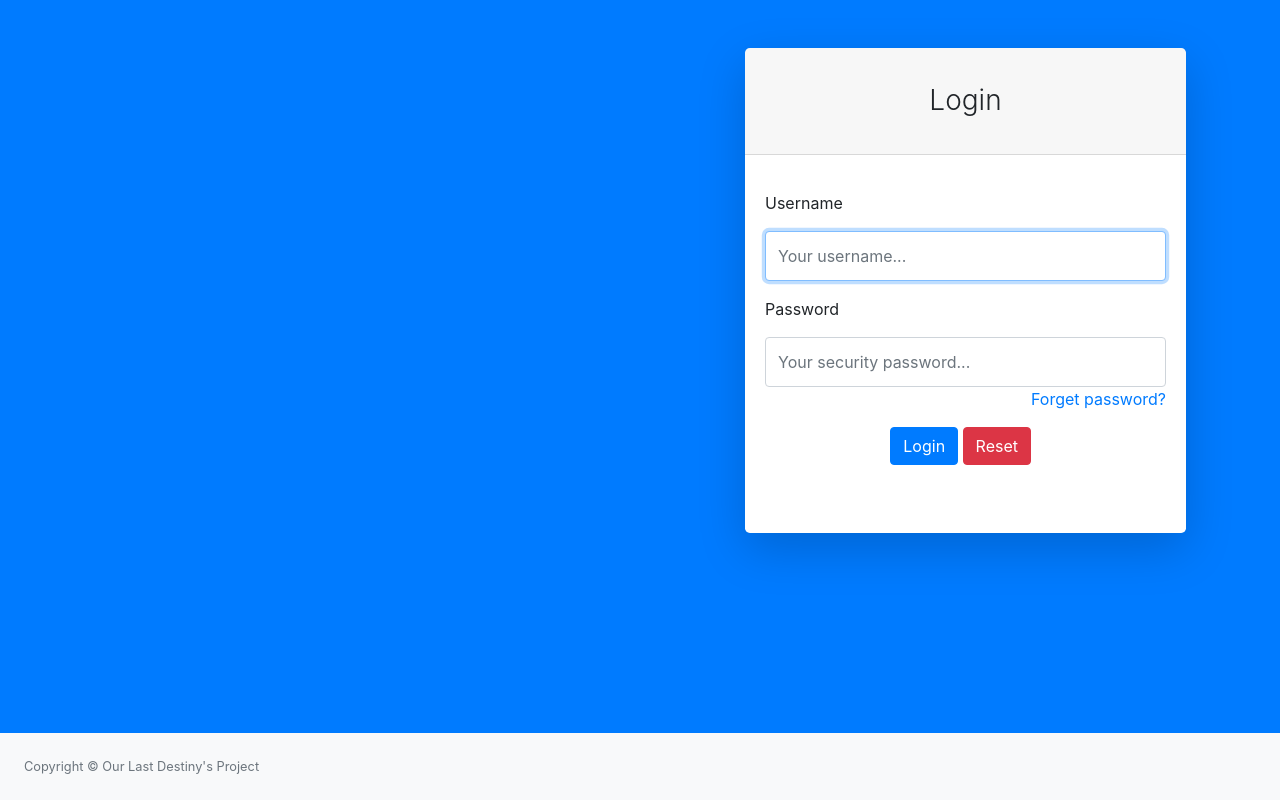
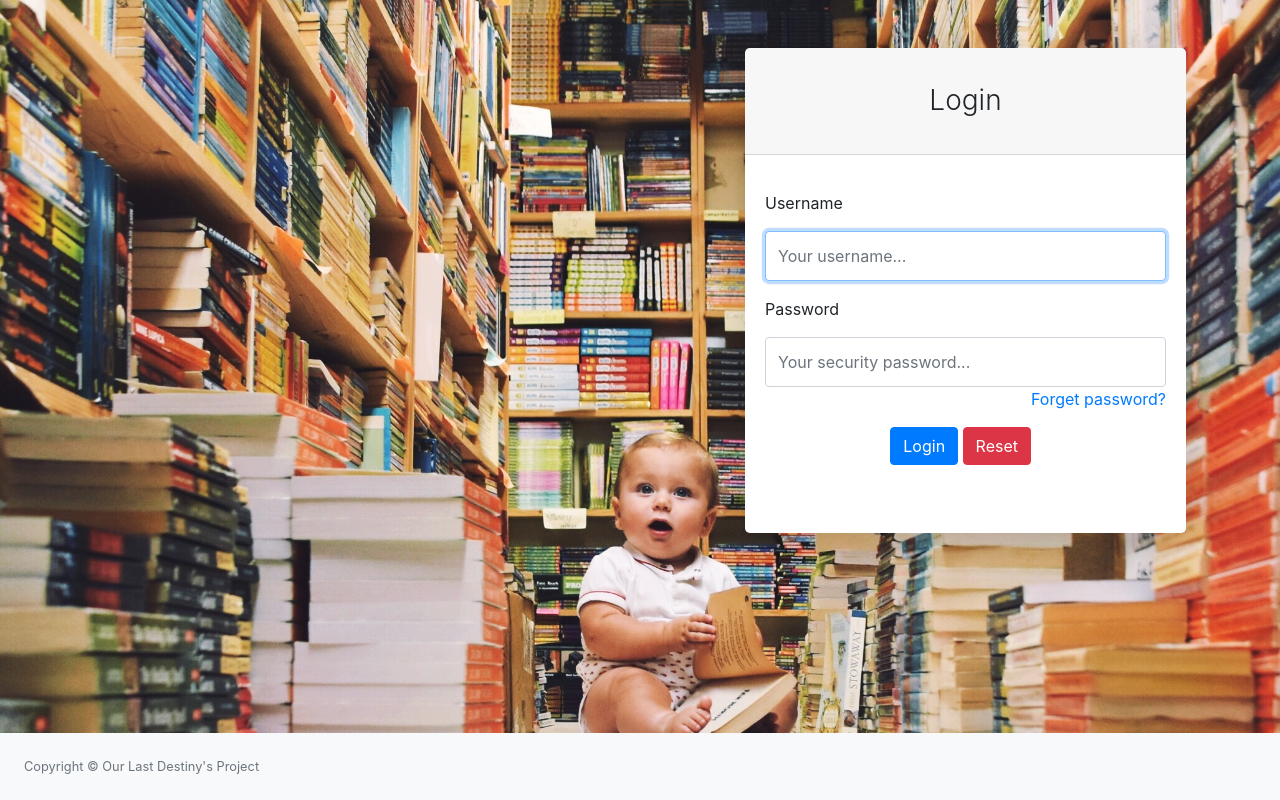
Before and after one commit to rizaalmyusuf/booking-perpus, a CodeIgniter app: page /database/ in a window 1280 px wide. Run offline with CodeIgniter, Linux system fonts and the light colour scheme; some libraries are stand-ins or nearby versions.

Commit message:
+background login

```diff
--- a/application/views/admin/va_users.php
+++ b/application/views/admin/va_users.php
@@ -174,7 +174,7 @@
                                                 <div class="modal-footer">
                                                   <input type="text" name="role" value="lo" readonly hidden>
                                                   <button type="button" class="btn btn-secondary" data-dismiss="modal">Close</button>
-                                                  <button type="submit" class="btn btn-primary"><i class="fas fa-user-edit"></i> Edit</button>
+                                                  <button type="submit" class="btn btn-primary"><i class="fas fa-save"></i> Save</button>
                                                 </div>
                                               </div>
                                             </form>
@@ -243,7 +243,7 @@
                                                 <div class="modal-footer">
                                                   <input type="text" name="role" value="cs" readonly hidden>
                                                   <button type="button" class="btn btn-secondary" data-dismiss="modal">Close</button>
-                                                  <button type="submit" class="btn btn-primary"><i class="fas fa-user-edit"></i> Edit</button>
+                                                  <button type="submit" class="btn btn-primary"><i class="fas fa-save"></i> Save</button>
                                                 </div>
                                               </div>
                                             </form>
--- a/application/views/petugas/vp_book.php
+++ b/application/views/petugas/vp_book.php
@@ -144,7 +144,7 @@
                                               <div class="modal-footer">
                                                 <input type="text" name="role" value="lo" readonly hidden>
                                                 <button type="button" class="btn btn-secondary" data-dismiss="modal">Close</button>
-                                                <button type="submit" class="btn btn-primary"><i class="fas fa-user-edit"></i> Edit</button>
+                                                <button type="submit" class="btn btn-primary"><i class="fas fa-save"></i> Save</button>
                                               </div>
                                             </div>
                                           </form>
--- a/application/views/v_login.php
+++ b/application/views/v_login.php
@@ -9,6 +9,13 @@
         <title>Booking Perpus | Login</title>
         <link href="<?php echo base_url('assets/css/styles.css'); ?>" rel="stylesheet" />
         <script src="<?php echo base_url('assets/js/all.min.js'); ?>"></script>
+        <style media="screen">
+          body{
+            background-image: url("<?php echo base_url('assets/img/bg-login.jpg'); ?>");
+            background-size: cover;
+            position: relative;
+          }
+        </style>
     </head>
     <body class="bg-primary">
         <div id="layoutAuthentication">
```
Also changed, not shown: assets/img/bg-login.jpg (added).
